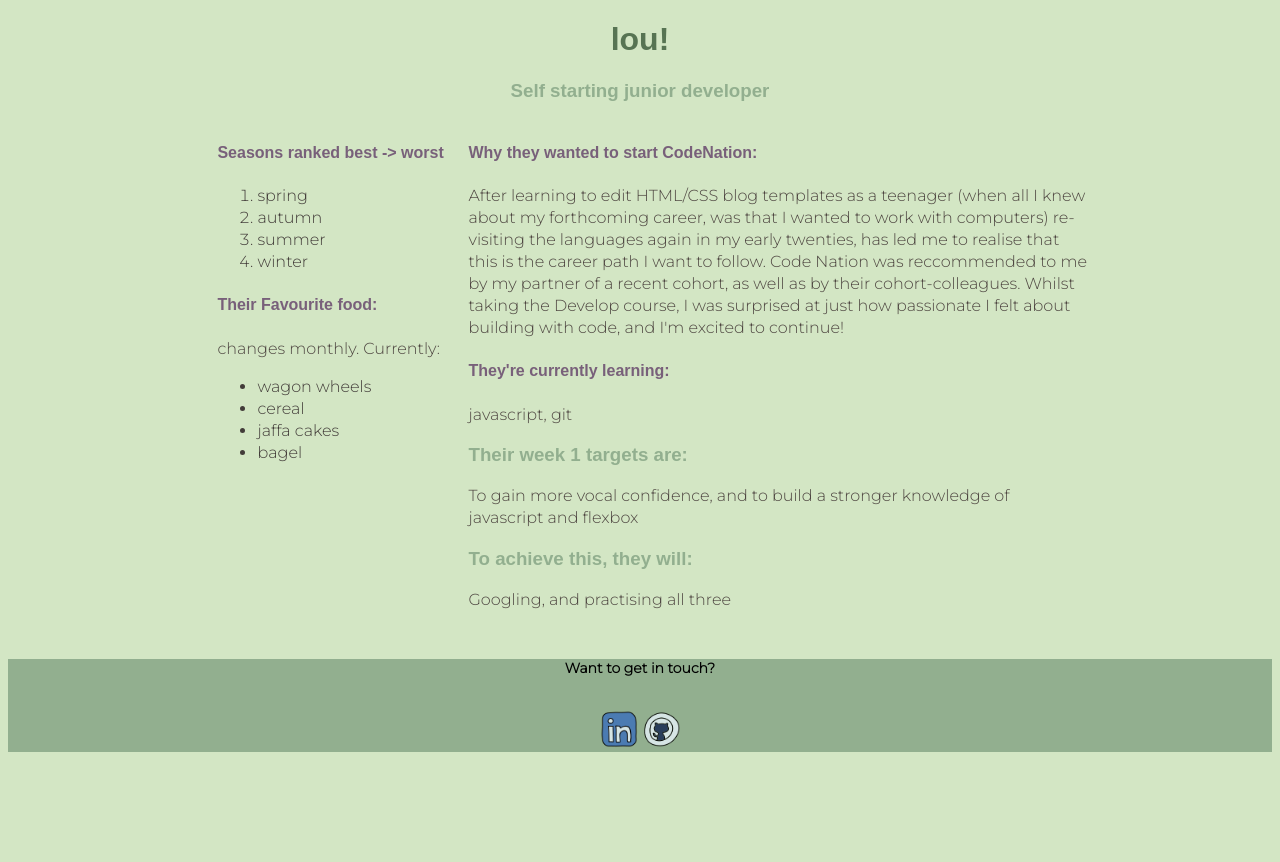
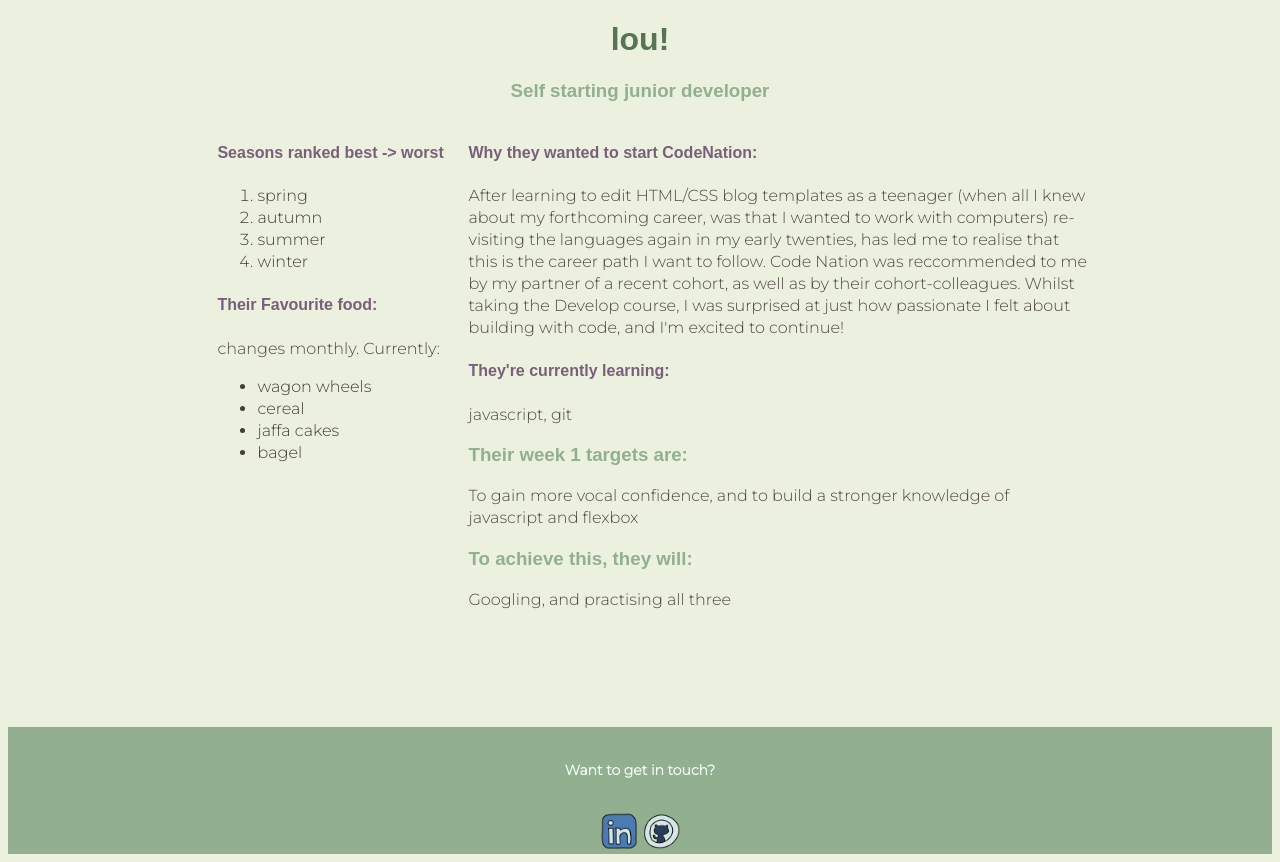
Before and after one commit to 1oupd/about-me, a plain HTML site: page index.html in a window 1280 px wide. Before the commit the page ends 800 px from the top, so only its background shows below. Drawn offline with Linux system fonts and the light colour scheme; a web font is replaced by a local one.

Commit message:
updated background colour, added padding

```diff
--- a/index.css
+++ b/index.css
@@ -21,7 +21,7 @@ h6 {
   font-size: 14px;
 }
 body {
-  background-color: #d3e6c4;
+  background-color: #ecf1df;
 }
 
 p {
@@ -51,12 +51,15 @@ p {
   margin-left: 2%;
   width: 50%;
   font-family: "Montserrat", sans-serif;
+  padding-bottom: 100px;
 }
 
 .footer {
   text-align: center;
   width: 100%;
+  padding-top: 2px;
   background-color: #92af8f;
+  color:mintcream;
 }
 
 .linkedin {
```
Also changed, not shown: 1 other file.
